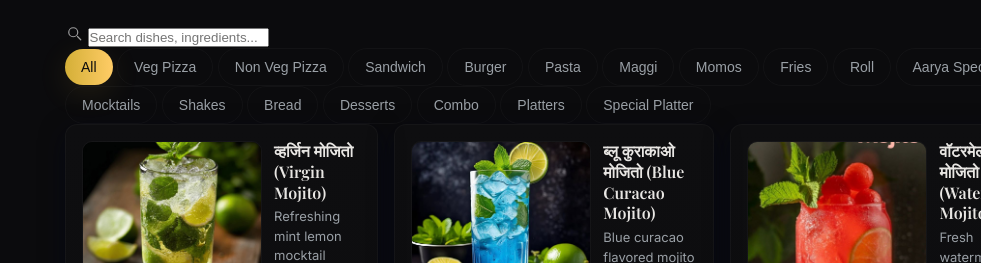
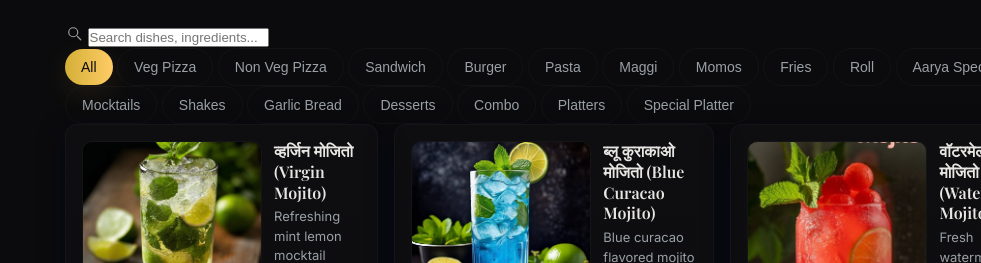
Before and after one commit to MenuSpeak/Aarya-Cafe, a plain HTML site: page index.html in a window 1280 px wide. Shown: the top 263 px of the page, 299-1280 px from the left. Drawn offline with nearby package versions, Linux system fonts and the light colour scheme.

Commit message:
Update index.html

```diff
--- a/index.html
+++ b/index.html
@@ -986,7 +986,7 @@
     <button class="tab" data-cat="AARYA SPECIAL NASHTA">Aarya Special</button>
     <button class="tab" data-cat="MOCKTAILS">Mocktails</button>
     <button class="tab" data-cat="SHAKES">Shakes</button>
-    <button class="tab" data-cat="BREAD">Bread</button>
+    <button class="tab" data-cat="BREAD">Garlic Bread</button>
     <button class="tab" data-cat="DESSERTS">Desserts</button>
     <button class="tab" data-cat="COMBO">Combo</button>
     <button class="tab" data-cat="PLATTERS">Platters</button>
@@ -1099,6 +1099,8 @@
 
     // BREAD - ₹60
     {"id":95,"cat":"BREAD","name":"पनीर गार्लिक ब्रेड (Paneer Garlic Bread)","price":"₹60","desc":"Buttery garlic bread","tags":["Veg","Bread"],"img":"img/Paneer-garlic-bread.jpg"},
+    {"id":950,"cat":"BREAD","name":"पनीर गार्लिक ब्रेड (Paneer Garlic Bread)","price":"₹60","desc":"Buttery garlic bread","tags":["Veg","Bread"],"img":"img/Paneer-garlic-bread.jpg"},
+    {"id":915,"cat":"BREAD","name":"पनीर गार्लिक ब्रेड (Paneer Garlic Bread)","price":"₹60","desc":"Buttery garlic bread","tags":["Veg","Bread"],"img":"img/Paneer-garlic-bread.jpg"},
 
     // BURGER - ₹60-₹100
     {"id":86,"cat":"BURGER","name":"आलू टिक्की बर्गर (Aloo Tikki Burger)","price":"₹60","desc":"Potato patty burger","tags":["Veg","Burger"],"img":"img/aloo-tikki-burger.jpg"},
```
